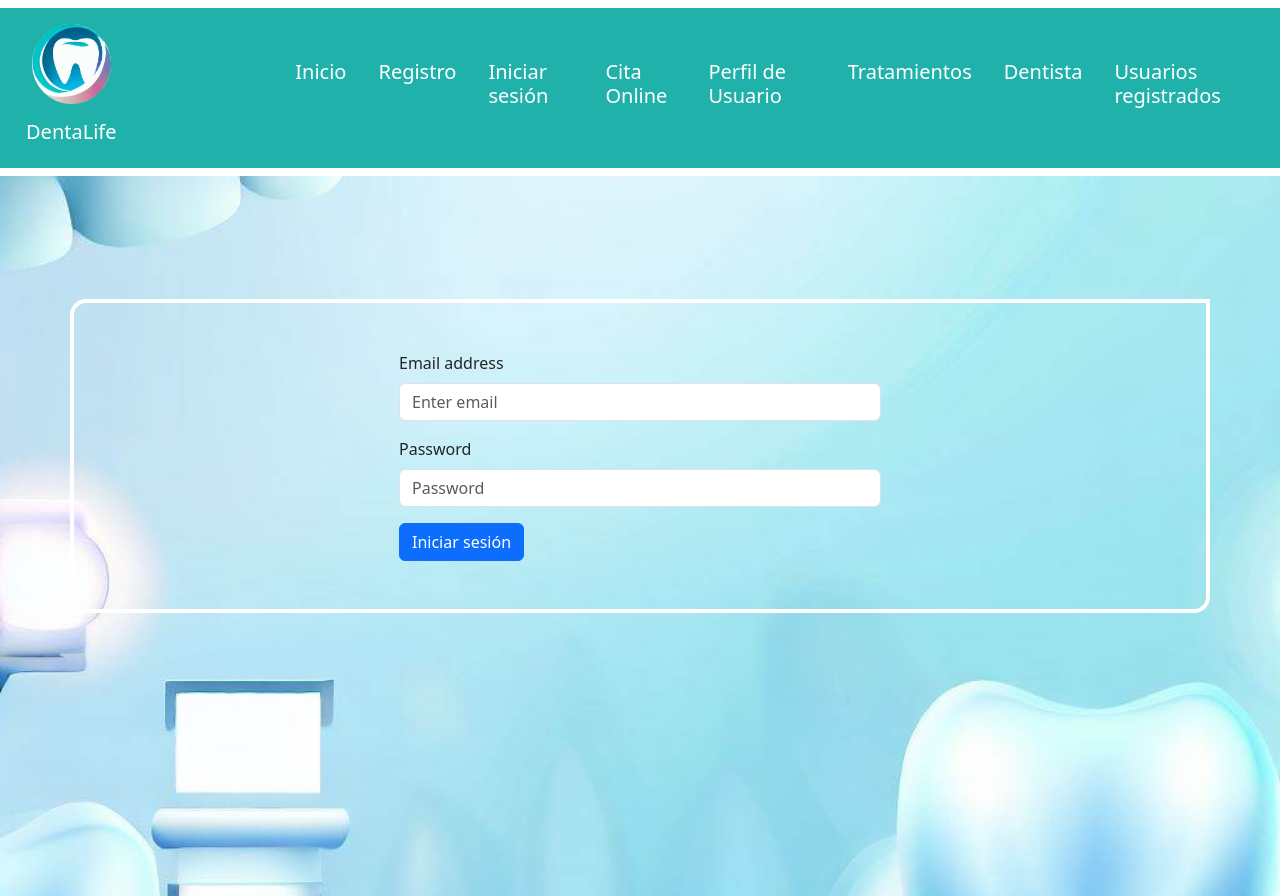
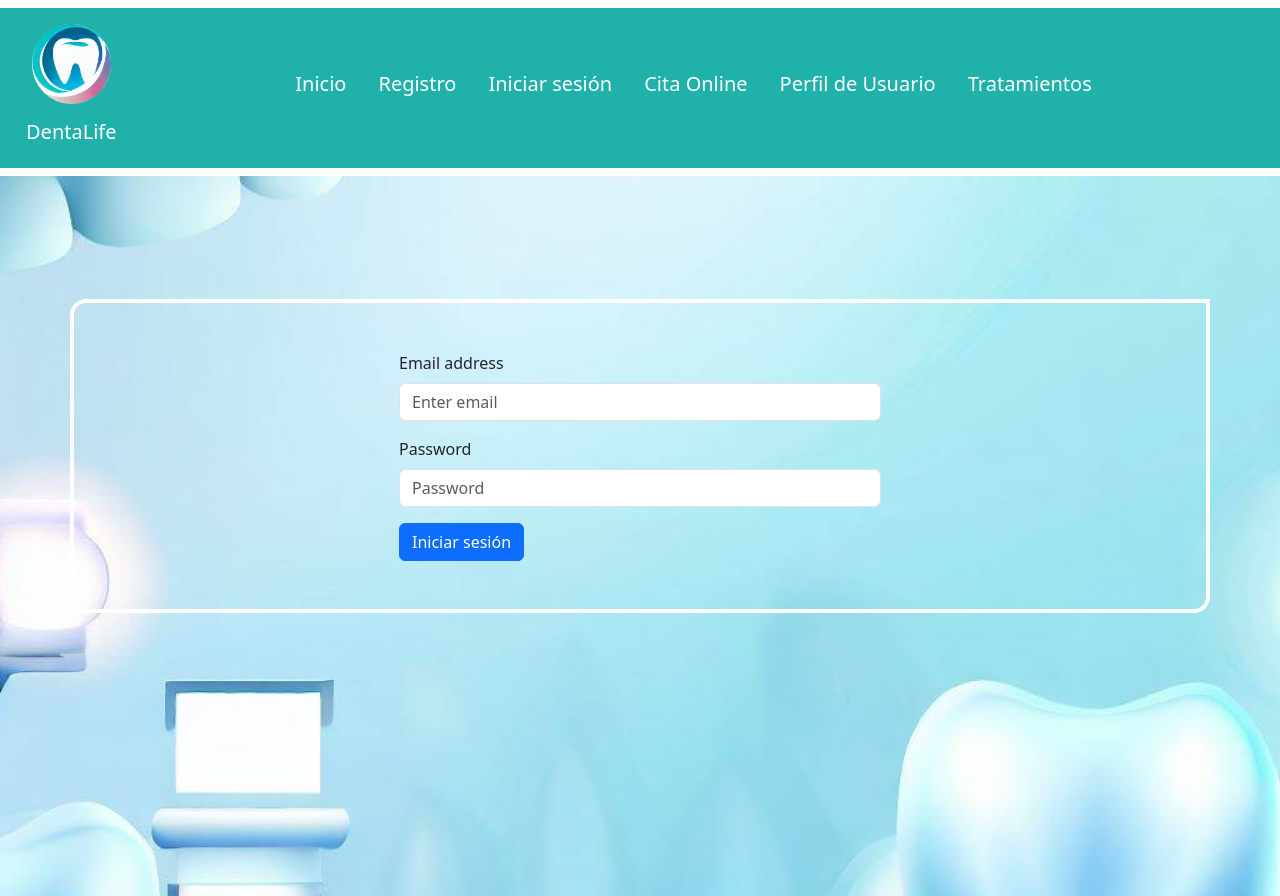
Before and after one commit to Vaz77/proyecto5FrontendClinicaDental, a React (Vite) app in the folder proyecto5FrontendClinicaDental/: page /login in a window 1280 px wide. Built offline with nearby package versions, Linux system fonts and the light colour scheme.

Commit message:
Actualizo userSlice para recoger correctamente el role, actualizo navbar para ocultar y mostrar el enlace

```diff
--- a/proyecto5FrontendClinicaDental/src/common/Navbar/Navbar.jsx
+++ b/proyecto5FrontendClinicaDental/src/common/Navbar/Navbar.jsx
@@ -10,7 +10,9 @@ import logo from '../../../public/logotipoClinica.jpeg';
 const CustomNavbar = () => {
   const dispatch = useDispatch();
   const user = useSelector(state => state.user);
+  console.log(user)
   const token = user.credentials.token;
+  const role = user.data.role;
 
   const handleLogout = () => {
     dispatch(logout());
@@ -50,12 +52,16 @@ const CustomNavbar = () => {
             <NavLink as={NavLink} to='/servicios' exact="true" className="iniciarSesion">
               <h5>Tratamientos</h5>
             </NavLink>
+            {token && role === 2 && (
               <NavLink as={NavLink} to='/doctorAppointments' exact="true" className="iniciarSesion">
                 <h5>Dentista</h5>
               </NavLink>
+            )}
+            {token && role === 1 && (
               <NavLink as={NavLink} to='/allUsers' exact="true" className="iniciarSesion">
                 <h5>Usuarios registrados</h5>
               </NavLink>
+            )}
           </Nav>
         </Navbar.Collapse>
       </div>
--- a/proyecto5FrontendClinicaDental/src/pages/LoginPage/LoginPage.jsx
+++ b/proyecto5FrontendClinicaDental/src/pages/LoginPage/LoginPage.jsx
@@ -36,7 +36,7 @@ export const LoginPage = () => {
             login({
                 token: res,
                 name: decoded.name,
-                role: decoded.role
+                role: decoded.roleId
             }),
             console.log(res.data)
         )
```
Also changed, not shown: proyecto5FrontendClinicaDental/src/pages/userSlice.js (+4 -5 lines). Lines whose indentation alone changed are shown as unchanged.
